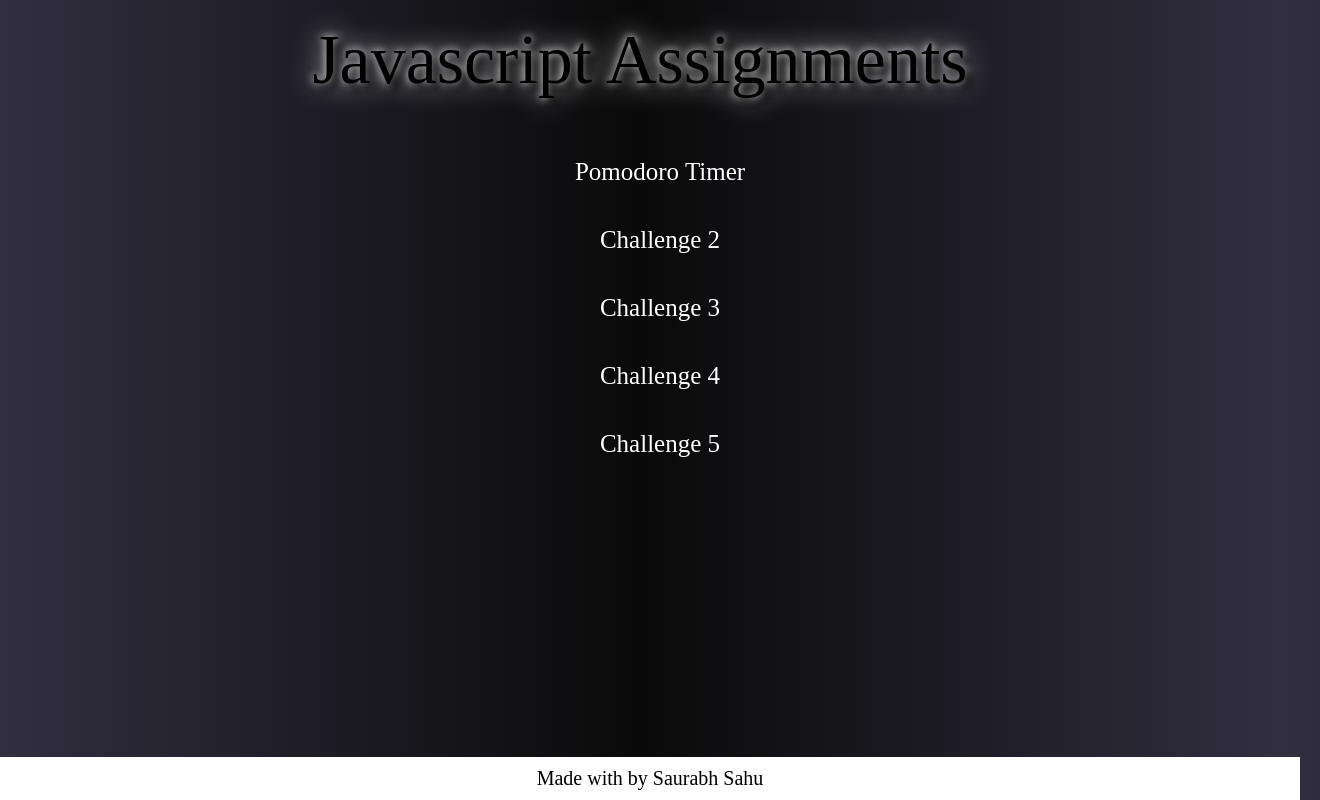
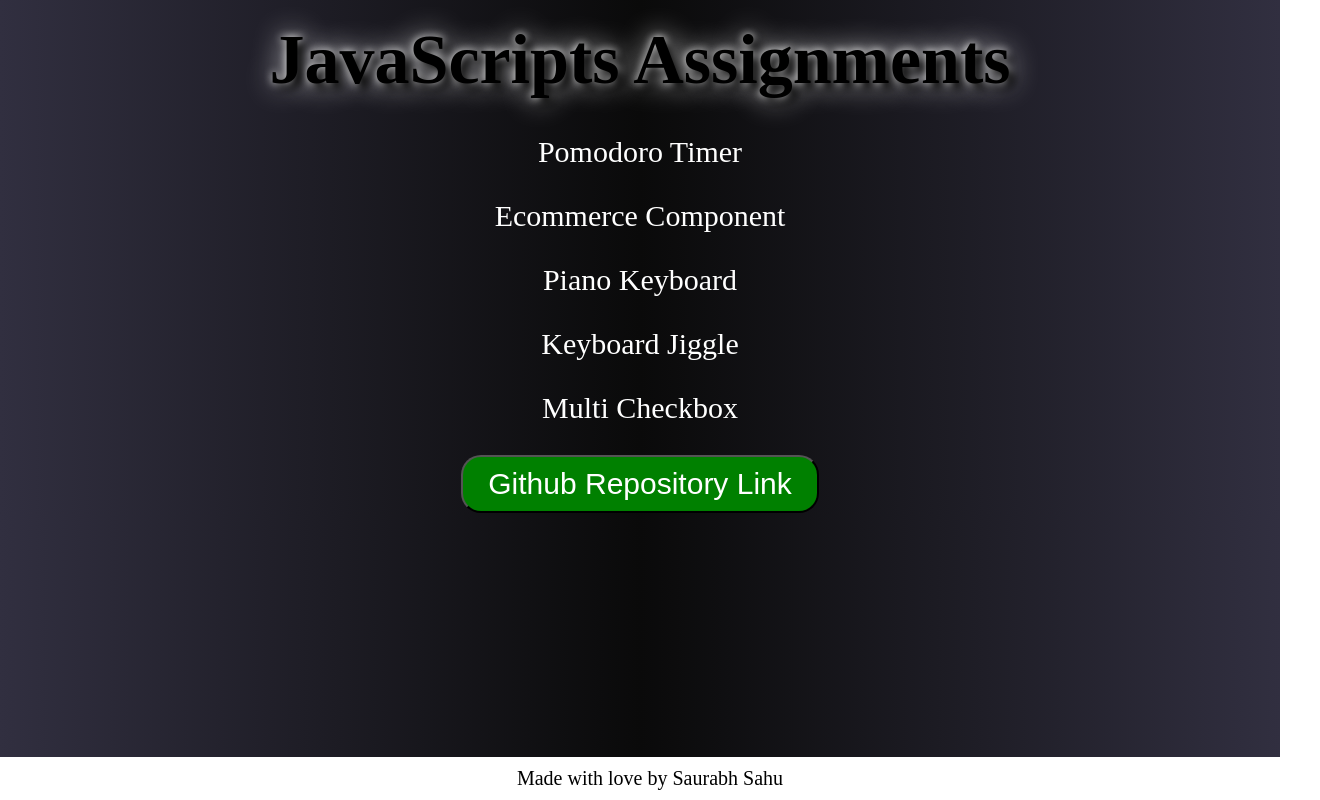
Before and after one commit to ssbeast/caw_js, a website: page index.html in a window 1280 px wide. Shown: the whole page, 1320 px wide, since content can reach past the window. Drawn offline with Linux system fonts and the light colour scheme.

Commit message:
minor changes in index

```diff
--- a/index.html
+++ b/index.html
@@ -8,21 +8,35 @@
     <title>JS Assignments</title>
   </head>
   <body>
-    <div id="container">
-      <p class="heading">Javascript Assignments</p>
+    <div class="main-container">
+      <div class="container">
+        <h1>JavaScripts Assignments</h1>
+      </div>
 
-      <br />
+      <div class="demo__links">
+        <a href="https://ssbeast.github.io/caw_js_assignments/pomodoroTimer/"
+          >Pomodoro Timer</a
+        >
+        <a href="#">Ecommerce Component</a>
+        <a href="https://ssbeast.github.io/caw_js_assignments/pianoKeyboard/"
+          >Piano Keyboard</a
+        >
+        <a href="https://ssbeast.github.io/caw_js_assignments/keyboardJiggle/"
+          >Keyboard Jiggle</a
+        >
+        <a href="https://ssbeast.github.io/caw_js_assignments/multiCheckbox/"
+          >Multi Checkbox</a
+        >
 
-      <ul>
-        <a href="#">Pomodoro Timer</a>
-        <a href="#">Challenge 2</a>
-        <a href="#">Challenge 3</a>
-        <a href="#">Challenge 4</a>
-        <a href="#">Challenge 5</a>
-      </ul>
+        <button class="github__button">
+          <a href="https://github.com/ssbeast/caw_js_assignments/tree/develop"
+            >Github Repository Link
+          </a>
+        </button>
+      </div>
 
       <div class="footer">
-        <p>Made with by Saurabh Sahu</p>
+        <p>Made with love by Saurabh Sahu</p>
       </div>
     </div>
   </body>
--- a/style.css
+++ b/style.css
@@ -1,39 +1,63 @@
 * {
-
   margin: 0;
   padding: 0;
 }
 
 body {
-
-    background: rgb(49,47,64);
-    background: linear-gradient(90deg, rgba(49,47,64,1) 0%, rgba(10,10,10,1) 50%, rgba(49,47,64,1) 100%);
+  background: rgb(49, 47, 64);
+  background: linear-gradient(
+    90deg,
+    rgba(49, 47, 64, 1) 0%,
+    rgba(10, 10, 10, 1) 50%,
+    rgba(49, 47, 64, 1) 100%
+  );
 }
 
-.heading {
+.main-container {
+  display: flex;
+  flex-direction: column;
+  justify-content: center;
+  align-items: center;
+}
 
+.container {
   color: black;
   text-shadow: 6px 6px 8px black, 0 0 30px white, 0 0 8px white;
   text-align: center;
-    font-size: 70px;
+  font-size: 35px;
   margin: 20px;
+}
+
+.demo__links {
+  display: flex;
+  flex-direction: column;
+  justify-content: center;
+  align-items: center;
+  width: 100vh;
 }
 
 a {
   text-decoration: none;
-    display: block;
+  justify-content: center;
+  align-items: center;
   width: 100%;
   height: 100%;
   color: white;
-    padding: 20px;
+  padding: 15px;
   text-align: center;
-    transition: transform .2s;
-    font-size: 25px;
+  transition: transform 0.2s;
+  font-size: 30px;
 }
 
 a:hover {
+  transform: scale(1.5);
+}
 
-    transform: scale(1.5);
+.github__button {
+  background-color: green;
+  margin-top: 15px;
+  padding: 10px;
+  border-radius: 20px;
 }
 
 .footer {
```
Lines whose indentation alone changed are shown as unchanged.
